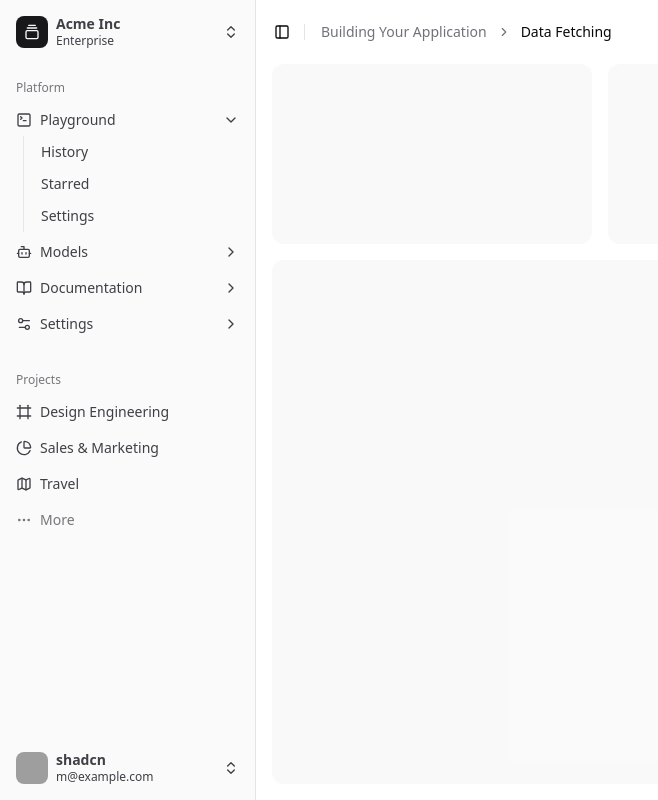
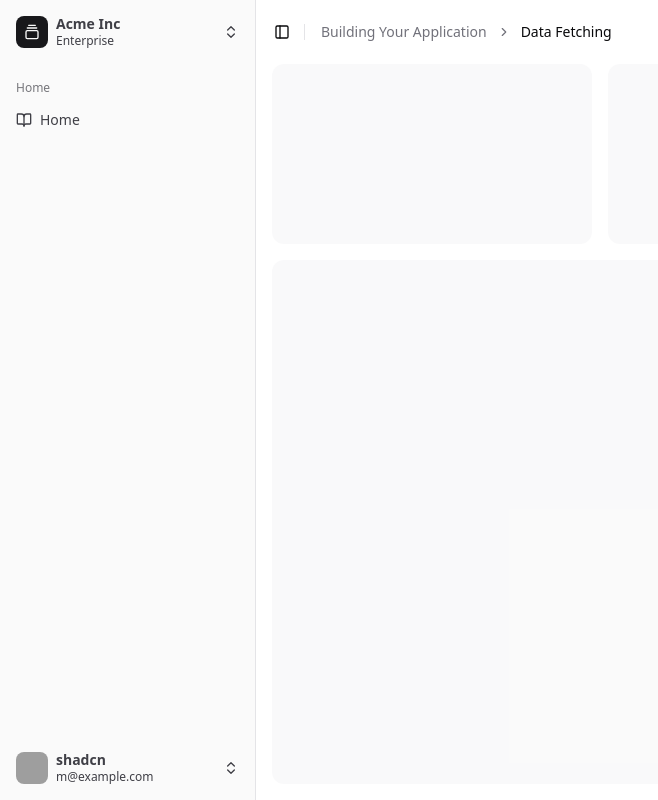
Before and after one commit to hmchnd/demo1, a React (Vite) app: page / in a window 1280 px wide. Shown: the whole page, without its empty margins (0-658 px from the left). Built offline with nearby package versions, Linux system fonts and the light colour scheme; grey boxes are pictures that could not be loaded.

Commit message:
sidebar setup

```diff
--- a/src/components/app-sidebar.jsx
+++ b/src/components/app-sidebar.jsx
@@ -1,18 +1,11 @@
 import {
   AudioWaveform,
   BookOpen,
-  Bot,
   Command,
-  Frame,
   GalleryVerticalEnd,
-  Map,
-  PieChart,
-  Settings2,
-  SquareTerminal,
 } from "lucide-react"
 
 import { NavMain } from "@/components/nav-main"
-import { NavProjects } from "@/components/nav-projects"
 import { NavUser } from "@/components/nav-user"
 import { TeamSwitcher } from "@/components/team-switcher"
 import {
@@ -23,7 +16,6 @@ import {
   SidebarRail,
 } from "@/components/ui/sidebar"
 
-// This is sample data.
 const data = {
   user: {
     name: "shadcn",
@@ -49,106 +41,9 @@ const data = {
   ],
   navMain: [
     {
-      title: "Playground",
-      url: "#",
-      icon: SquareTerminal,
-      isActive: true,
-      items: [
-        {
-          title: "History",
-          url: "#",
-        },
-        {
-          title: "Starred",
-          url: "#",
-        },
-        {
-          title: "Settings",
-          url: "#",
-        },
-      ],
-    },
-    {
-      title: "Models",
-      url: "#",
-      icon: Bot,
-      items: [
-        {
-          title: "Genesis",
-          url: "#",
-        },
-        {
-          title: "Explorer",
-          url: "#",
-        },
-        {
-          title: "Quantum",
-          url: "#",
-        },
-      ],
-    },
-    {
-      title: "Documentation",
-      url: "#",
+      title: "Home",
+      url: "about",
       icon: BookOpen,
-      items: [
-        {
-          title: "Introduction",
-          url: "#",
-        },
-        {
-          title: "Get Started",
-          url: "#",
-        },
-        {
-          title: "Tutorials",
-          url: "#",
-        },
-        {
-          title: "Changelog",
-          url: "#",
-        },
-      ],
-    },
-    {
-      title: "Settings",
-      url: "#",
-      icon: Settings2,
-      items: [
-        {
-          title: "General",
-          url: "#",
-        },
-        {
-          title: "Team",
-          url: "#",
-        },
-        {
-          title: "Billing",
-          url: "#",
-        },
-        {
-          title: "Limits",
-          url: "#",
-        },
-      ],
-    },
-  ],
-  projects: [
-    {
-      name: "Design Engineering",
-      url: "",
-      icon: Frame,
-    },
-    {
-      name: "Sales & Marketing",
-      url: "#",
-      icon: PieChart,
-    },
-    {
-      name: "Travel",
-      url: "#",
-      icon: Map,
     },
   ],
 }
@@ -163,7 +58,6 @@ export function AppSidebar({
       </SidebarHeader>
       <SidebarContent>
         <NavMain items={data.navMain} />
-        <NavProjects projects={data.projects} />
       </SidebarContent>
       <SidebarFooter>
         <NavUser user={data.user} />
--- a/src/components/nav-main.jsx
+++ b/src/components/nav-main.jsx
@@ -1,3 +1,4 @@
+
 import { ChevronRight } from "lucide-react";
 
 import {
@@ -15,27 +16,27 @@ import {
   SidebarMenuSubButton,
   SidebarMenuSubItem,
 } from "@/components/ui/sidebar"
+import { Link } from "react-router-dom";
 
 export function NavMain({
   items
 }) {
+  console.log(items)
   return (
     (<SidebarGroup>
-      <SidebarGroupLabel>Platform</SidebarGroupLabel>
+      <SidebarGroupLabel>Home</SidebarGroupLabel>
       <SidebarMenu>
-        {items.map((item) => (
-          <Collapsible
-            key={item.title}
+        {items?.map((item) => (
+          <Collapsible Collapsible
+            key = { item.title }
             asChild
-            defaultOpen={item.isActive}
-            className="group/collapsible">
+            defaultOpen = { item.isActive }
+            className = "group/collapsible" >
           <SidebarMenuItem>
             <CollapsibleTrigger asChild>
               <SidebarMenuButton tooltip={item.title}>
                 {item.icon && <item.icon />}
-                  <span>{item.title}</span>
-                  <ChevronRight
-                    className="ml-auto transition-transform duration-200 group-data-[state=open]/collapsible:rotate-90" />
+                <Link to={item?.url}>{item.title}</Link>
               </SidebarMenuButton>
             </CollapsibleTrigger>
             <CollapsibleContent>
@@ -55,6 +56,6 @@ export function NavMain({
           </Collapsible>
         ))}
     </SidebarMenu>
-    </SidebarGroup>)
+    </SidebarGroup >)
   );
 }
--- a/src/components/nav-projects.jsx
+++ /dev/null
@@ -1,74 +0,0 @@
-import { Folder, Forward, MoreHorizontal, Trash2 } from "lucide-react";
-
-import {
-  DropdownMenu,
-  DropdownMenuContent,
-  DropdownMenuItem,
-  DropdownMenuSeparator,
-  DropdownMenuTrigger,
-} from "@/components/ui/dropdown-menu"
-import {
-  SidebarGroup,
-  SidebarGroupLabel,
-  SidebarMenu,
-  SidebarMenuAction,
-  SidebarMenuButton,
-  SidebarMenuItem,
-  useSidebar,
-} from "@/components/ui/sidebar"
-
-export function NavProjects({
-  projects
-}) {
-  const { isMobile } = useSidebar()
-
-  return (
-    (<SidebarGroup className="group-data-[collapsible=icon]:hidden">
-      <SidebarGroupLabel>Projects</SidebarGroupLabel>
-      <SidebarMenu>
-        {projects.map((item) => (
-          <SidebarMenuItem key={item.name}>
-            <SidebarMenuButton asChild>
-              <a href={item.url}>
-                <item.icon />
-                <span>{item.name}</span>
-              </a>
-            </SidebarMenuButton>
-            <DropdownMenu>
-              <DropdownMenuTrigger asChild>
-                <SidebarMenuAction showOnHover>
-                  <MoreHorizontal />
-                  <span className="sr-only">More</span>
-                </SidebarMenuAction>
-              </DropdownMenuTrigger>
-              <DropdownMenuContent
-                className="w-48 rounded-lg"
-                side={isMobile ? "bottom" : "right"}
-                align={isMobile ? "end" : "start"}>
-                <DropdownMenuItem>
-                  <Folder className="text-muted-foreground" />
-                  <span>View Project</span>
-                </DropdownMenuItem>
-                <DropdownMenuItem>
-                  <Forward className="text-muted-foreground" />
-                  <span>Share Project</span>
-                </DropdownMenuItem>
-                <DropdownMenuSeparator />
-                <DropdownMenuItem>
-                  <Trash2 className="text-muted-foreground" />
-                  <span>Delete Project</span>
-                </DropdownMenuItem>
-              </DropdownMenuContent>
-            </DropdownMenu>
-          </SidebarMenuItem>
-        ))}
-        <SidebarMenuItem>
-          <SidebarMenuButton className="text-sidebar-foreground/70">
-            <MoreHorizontal className="text-sidebar-foreground/70" />
-            <span>More</span>
-          </SidebarMenuButton>
-        </SidebarMenuItem>
-      </SidebarMenu>
-    </SidebarGroup>)
-  );
-}
```
Also changed, not shown: src/utils/constant.js (added). Lines whose indentation alone changed are shown as unchanged.
